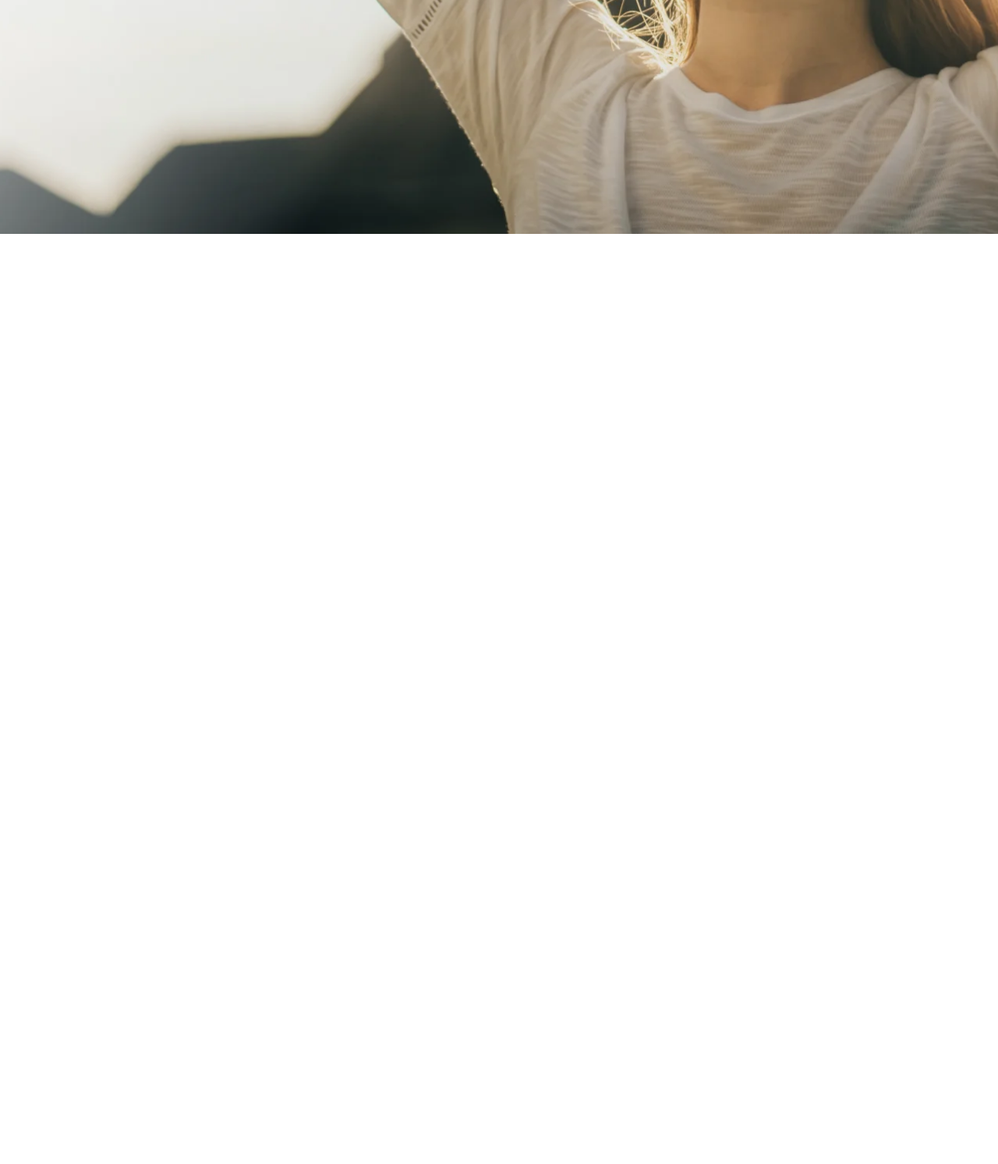
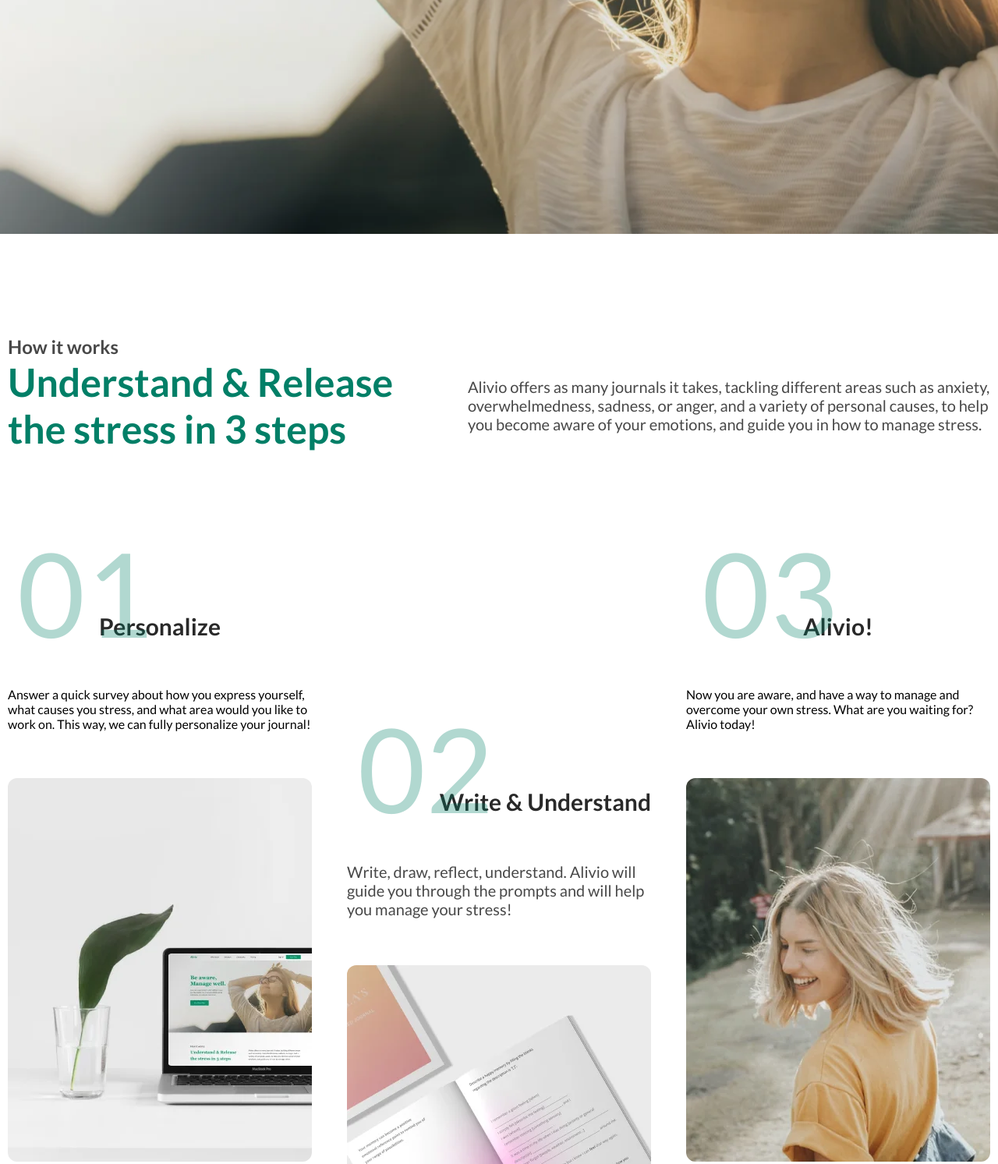
Before and after one commit to reinni03/alivio, a plain HTML site: page index.html in a window 1280 px wide. Shown: the part 675-2168 px from the top of the page at 78% size. Before the commit the page ends 975 px from the top, so only its background shows below. Drawn offline with Linux system fonts and the light colour scheme.

Commit message:
added about section

```diff
--- a/index.css
+++ b/index.css
@@ -2,3 +2,5 @@
 @import url('styles/basic.css');
 @import url('styles/header.css');
 @import url('styles/hero.css');
+@import url('styles/about.css');
+@import url('styles/card.css');
--- a/index.html
+++ b/index.html
@@ -58,6 +58,49 @@
         </div>
       </div>
     </section>
+
+    <section class="about" aria-label="about section">
+      <div class="container">
+        <div class="about__content">
+          <h2 class="about__title">
+            Understand & Release the stress in 3 steps
+          </h2>
+          <p class="about__desc">Alivio offers as many journals it takes, tackling different areas such as anxiety, overwhelmedness, sadness, or anger, and a variety of personal causes, to help you become aware of your emotions, and guide you in how to manage stress.</p>
+        </div>
+
+        <div class="about__cards">
+          <figure class="card" aria-label="first card">
+            <h3 class="card__title">
+              Personalize
+            </h3>
+            <p class="card_desc" aria-label="first card description">
+              Answer a quick survey about how you express yourself, what causes you stress, and what area would you like to work on. This way, we can fully personalize your journal!
+            </p>
+            <img src="assets/webp/card_1.webp" alt="card image 1" class="card__img">
+          </figure>
+
+          <figure class="card" aria-label="second card">
+            <h3 class="card__title card__title--second card__title--right">
+              Write & Understand
+            </h3>
+            <p class="card__desc" aria-label="second card description">
+              Write, draw, reflect, understand. Alivio will guide you through the prompts and will help you manage your stress!
+            </p>
+            <img src="assets/webp/card_2.webp" alt="card image 2" class="card__img">
+          </figure>
+
+          <figure class="card" aria-label="third card">
+            <h3 class="card__title card__title--third">
+              Alivio!
+            </h3>
+            <p class="card_desc" aria-label="third card description">
+              Now you are aware, and have a way to manage and overcome your own stress. What are you waiting for? Alivio today!
+            </p>
+            <img src="assets/webp/card_3.webp" alt="card image 3" class="card__img">
+          </figure>
+        </div>
+      </div>
+    </section>
   </main>
 </body>
 
--- /dev/null
+++ b/styles/about.css
@@ -0,0 +1,82 @@
+.about{
+  padding: 160px 0 60px 0;
+  background-color: var(--color-white);
+}
+
+.about__content {
+  display: flex;
+  justify-content: space-between;
+  align-items: center;
+ }
+
+.about__title {
+  color: var(--color-green);
+  font-size: 50px;
+  font-weight: 700;
+  max-width: 500px;
+  position: relative;
+ }
+
+ .about__title::before{
+  content: 'How it works';
+  position: absolute;
+  top: -30px;
+  left: 0;
+  font-size: 24px;
+  font-weight: 600;
+  color: var(--color-light-black);
+ }
+
+.about__desc {
+  color: var(--color-light-black);
+  font-size: 20px;
+  font-weight: 500;
+  max-width: 670px;
+ }
+
+ .about__cards{
+  margin: 80px 0 0 0;
+  display: flex;
+  justify-content: space-between;
+  align-items: start;
+  gap: 15px;
+ }
+
+.about__cards .card:nth-child(2){
+    margin: 240px 0 0 0;
+}
+
+
+@media (max-width: 1250px) {
+
+  .about__content {
+    flex-direction: column;
+    align-items: center;
+    justify-content: start;
+    gap: 20px;
+  }
+
+  .about__cards{
+    flex-direction: column;
+    align-items: center;
+    justify-content: start;
+  }
+
+  .about__cards .card:nth-child(2){
+    margin: 0;
+  }
+}
+
+@media (max-width: 576) {
+  .about__content{
+    padding: 0 15px;
+  }
+
+  .about__title{
+    font-size: 35px;
+  }
+
+  .about_desc{
+    font-size: 16px;
+  }
+}
--- a/styles/basic.css
+++ b/styles/basic.css
@@ -21,7 +21,7 @@ a{
   color: unset;
 }
 
-h1, h2, h3, h4, h5, h6, p{
+h1, h2, h3, h4, h5, h6, p, figure{
   margin: 0;
 }
 
--- /dev/null
+++ b/styles/card.css
@@ -0,0 +1,72 @@
+.card {
+  max-width: 390px;
+  height: 830px;
+  display: flex;
+  flex-direction: column;
+  justify-content: end;
+  align-items: start;
+  gap: 60px;
+ }
+
+.card__title {
+  position: relative;
+  font-size: 30px;
+  font-weight: 700;
+  color: var(--color-black);
+  align-self: center;
+ }
+
+ .card__title::before{
+  content: '01';
+  position: absolute;
+  top: -115px;
+  left: -105px;
+  font-size: 150px;
+  font-weight: 400;
+  color: var(--color-green);
+  opacity: .3;
+ }
+
+.card__desc {
+  font-size: 20px;
+  font-weight: 500;
+  color: var(--color-light-black);
+ }
+
+.card__img {
+  width: 100%;
+  object-fit: cover;
+  border-radius: 12px;
+  aspect-ratio: auto 65/82;
+ }
+
+ .card__title--second::before{
+  content: '02';
+ }
+
+ .card__title--third::before{
+  content: '03';
+  left: -130px;
+ }
+
+ .card__title--right{
+  align-self: end;
+ }
+
+ @media (max-width: 480px) {
+  .card__title{
+    font-size: 22px;
+  }
+
+  .card__title::before{
+    left: -90px;
+  }
+
+  .card__desc{
+    font-size: 16px;
+  }
+
+  .card{
+    height: 790px;
+  }
+ }
```
